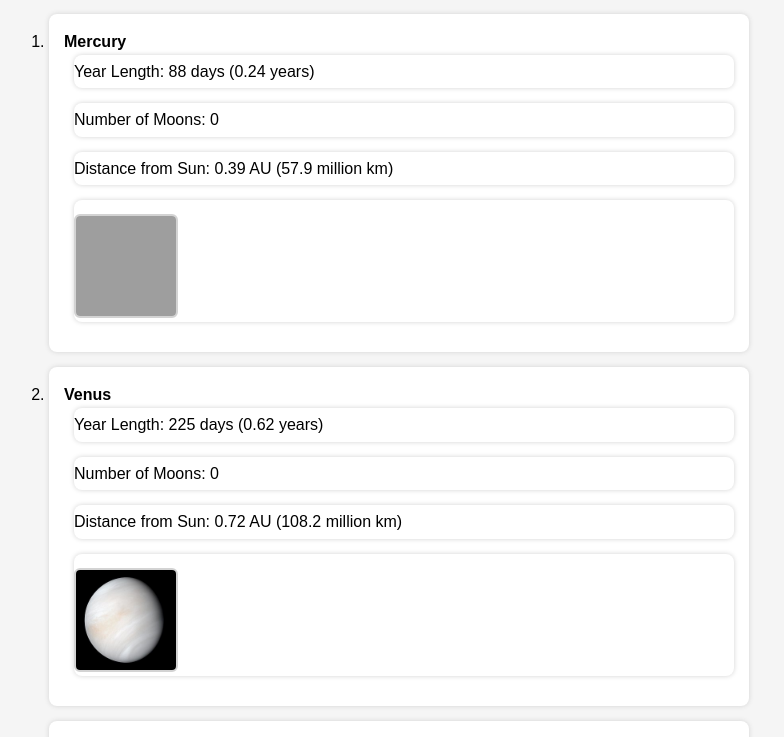
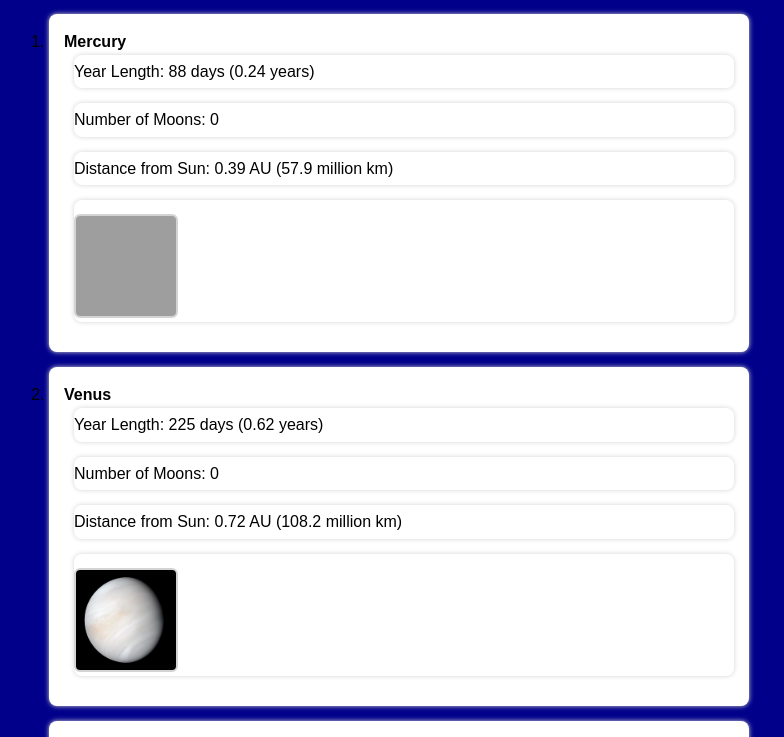
Before and after one commit to Rameen113/Rameen113.github.io, a plain HTML site: page planets/index.html in a window 1280 px wide. Shown: the part 108-845 px from the top of the page, without its empty margins (241-1025 px from the left). Drawn offline with Linux system fonts and the light colour scheme; grey boxes are pictures that could not be loaded.

Commit message:
Update index.html

```diff
--- a/planets/index.html
+++ b/planets/index.html
@@ -7,7 +7,7 @@
   <style>
     body {
       font-family: Arial, sans-serif;
-      background-color: whitesmoke;
+      background-color: darkblue;
       padding: 20px;
       line-height: 1.6;
     }
```
